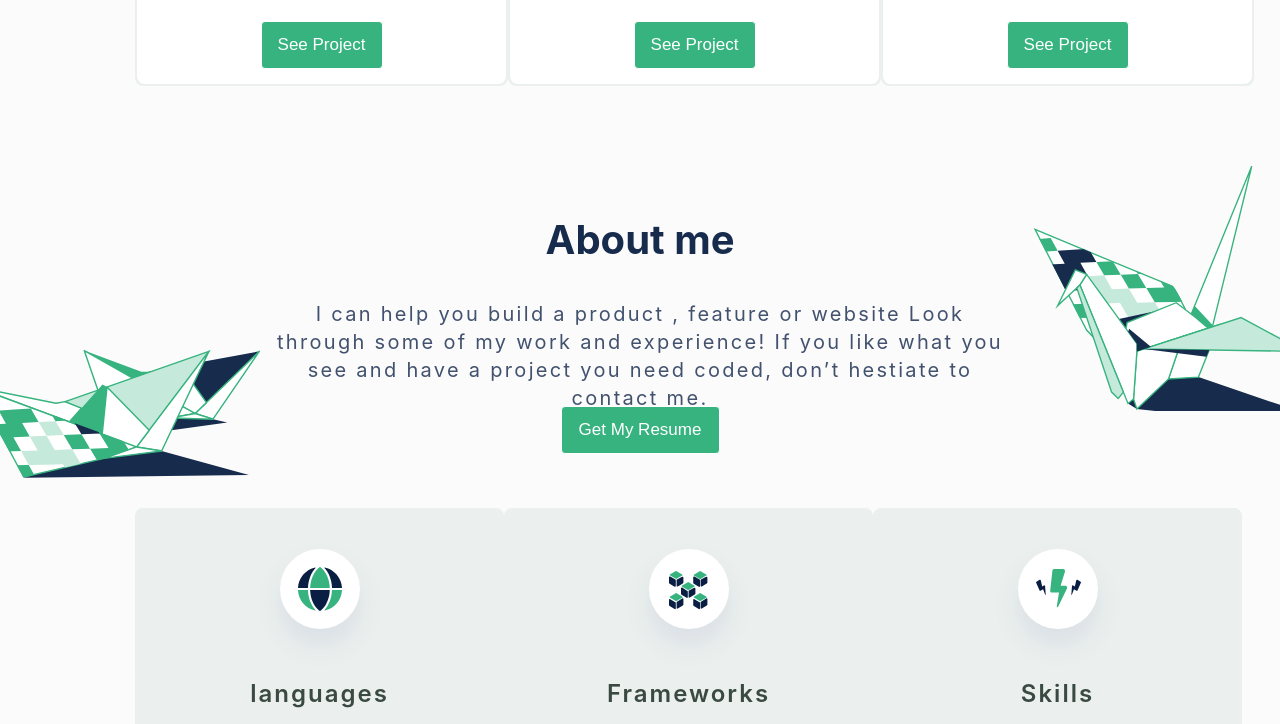
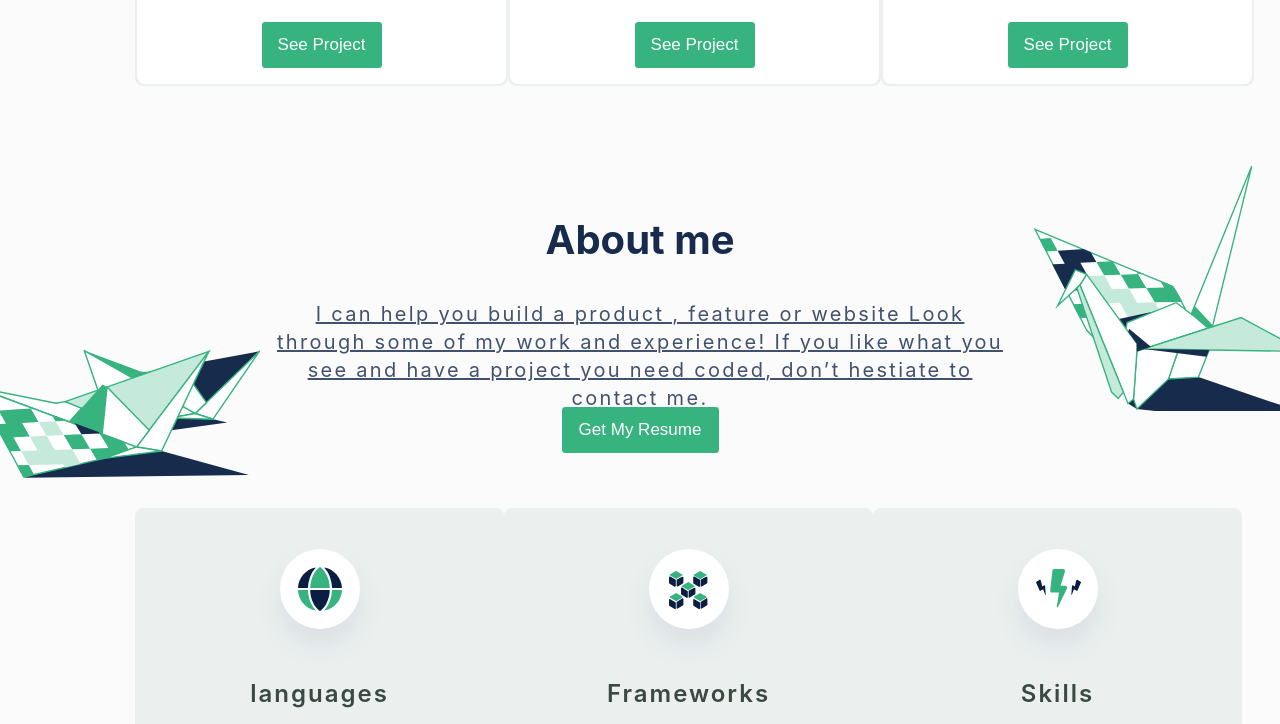
Before and after one commit to MuhmmdUsama/Portfolio, a website: page index.html in a window 1280 px wide. In both pictures the pointer is over the element 640 px from the left and 2314 px from the top of the page. Shown: the part 1990-2714 px from the top of the page. Drawn offline with Linux system fonts and the light colour scheme.

Commit message:
Add animation to about section

```diff
--- a/style.css
+++ b/style.css
@@ -225,6 +225,10 @@ nav {
 
 .about p {
   padding: 3rem;
+}
+
+.about p:hover {
+  text-decoration: underline;
 }
 
 /* -----------skills Section----------------- */
```
